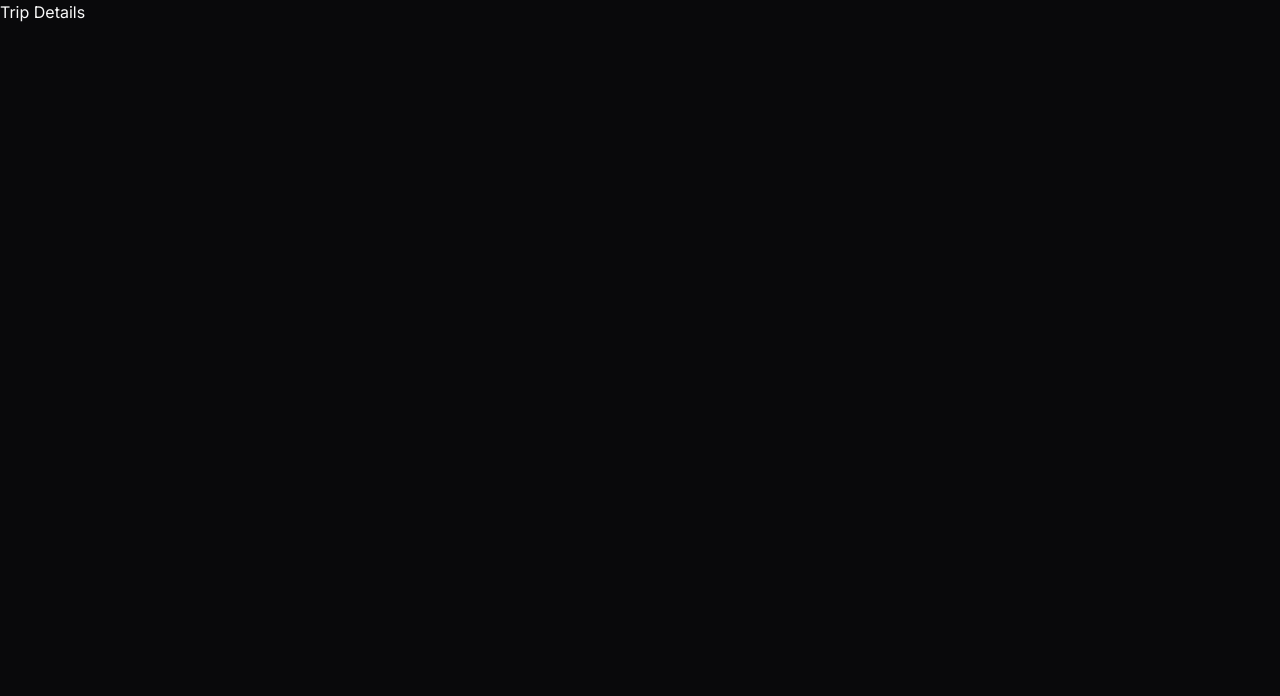
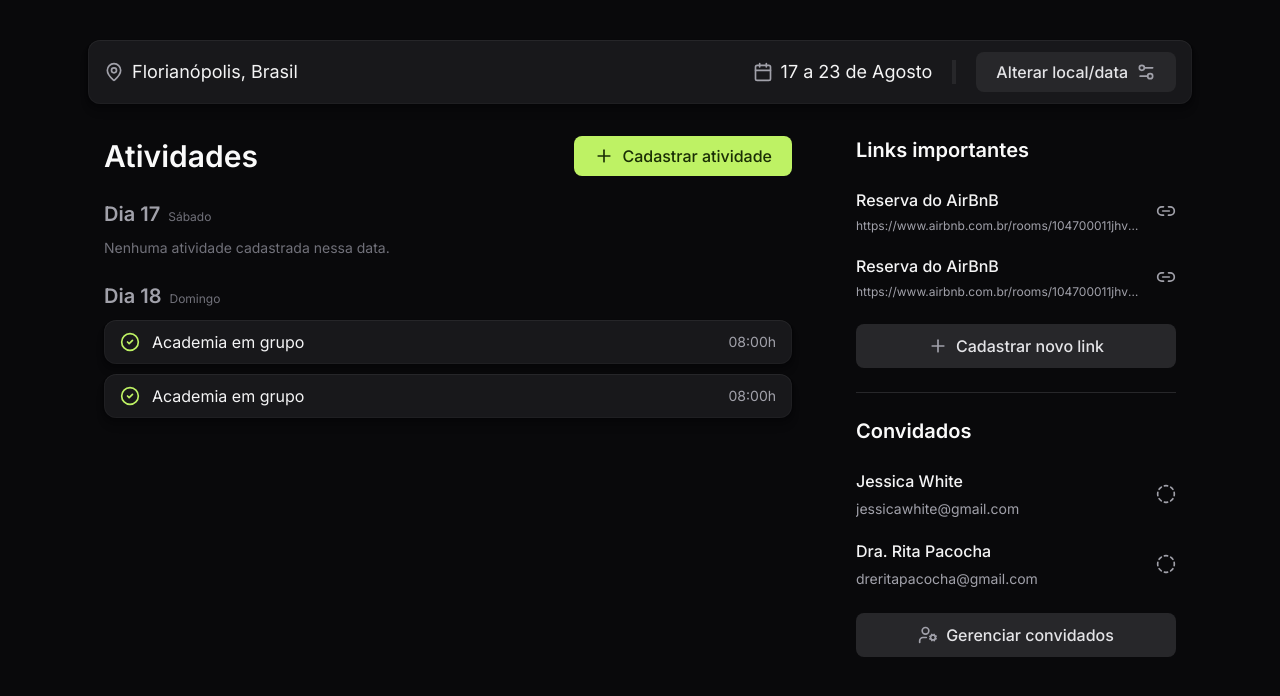
Before and after one commit to RiccettoDev/NLW-Journey-2024-frontend, a React (Vite) app: page /trips/1 in a window 1280 px wide. Shown: the top 696 px of the page. Built offline with nearby package versions, Linux system fonts and the light colour scheme.

Commit message:
[frontend-pineapleSoccer]-feat- created tripDetails page

```diff
--- a/src/pages/trip-details/index.tsx
+++ b/src/pages/trip-details/index.tsx
@@ -1,3 +1,138 @@
+import { Calendar, CircleCheck, CircleDashed, Link2, MapPin, Plus, Settings2, UserCog } from "lucide-react";
+
 export function TripDetails() {
-  return <h1>Trip Details</h1>
+  return (
+    <div className="max-w-6xl px-6 py-10 mx-auto space-y-8">
+      <div className="px-4 h-16 rounded-xl bg-zinc-900 shadow-shape flex items-center justify-between">
+        <div className="flex items-center gap-2">
+          <MapPin className="size-5 text-zinc-400" />
+          <span className="text-lg text-zinc-100">Florianópolis, Brasil</span>
+        </div>
+
+        <div className="flex items-center gap-5">
+          <div className="flex items-center gap-2">
+            <Calendar className="size-5 text-zinc-400" />
+            <span className="text-lg text-zinc-100">17 a 23 de Agosto</span>
+          </div>
+
+          <div className='w-px h-6 bg-zinc-800 p-0.5' />
+
+          <button
+            className='bg-zinc-800 text-zinc-200 rounded-lg px-5 py-2 font-medium flex items-center gap-2 hover:bg-zinc-700'>
+            Alterar local/data
+            <Settings2 className='size-5 text-zinc-400' />
+          </button>
+        </div>
+      </div>
+
+      <main className="flex gap-16 px-4">
+        <div className="flex-1 space-y-6">
+          <div className="flex items-center justify-between">
+            <h2 className="text-3xl font-semibold">Atividades</h2>
+            <button
+              className='bg-lime-300 text-lime-950 rounded-lg px-5 py-2 font-medium flex items-center gap-2 hover:bg-lime-400'
+            >
+              <Plus className='size-5' />
+              Cadastrar atividade
+            </button>
+          </div>
+
+          <div className="space-y-6">
+            <div className="space-y-2.5">
+              <div className="flex gap-2 items-baseline">
+                <span className="text-xl text-zinc-400 font-semibold">Dia 17</span>
+                <span className="text-xs text-zinc-500">Sábado</span>
+              </div>
+              <p className="text-zinc-500 text-sm">Nenhuma atividade cadastrada nessa data.</p>
+            </div>
+
+            <div className="space-y-2.5">
+              <div className="flex gap-2 items-baseline">
+                <span className="text-xl text-zinc-400 font-semibold">Dia 18</span>
+                <span className="text-xs text-zinc-500">Domingo</span>
+              </div>
+
+              <div className="space-y-2.5">
+                <div className="px-4 py-2.5 bg-zinc-900 rounded-xl shadow-shape flex items-center gap-3">
+                  <CircleCheck className="size-5 text-lime-300" />
+                  <span className="text-zinc-100">Academia em grupo</span>
+                  <span className="text-zinc-400 text-sm ml-auto">08:00h</span>
+                </div>
+              </div>
+
+              <div className="space-y-2.5">
+                <div className="px-4 py-2.5 bg-zinc-900 rounded-xl shadow-shape flex items-center gap-3">
+                  <CircleCheck className="size-5 text-lime-300" />
+                  <span className="text-zinc-100">Academia em grupo</span>
+                  <span className="text-zinc-400 text-sm ml-auto">08:00h</span>
+                </div>
+              </div>
+            </div>
+          </div>
+        </div>
+
+        <div className="w-80 space-y-6">
+          <div className="space-y-6">
+            <h2 className="font-semibold text-xl">Links importantes</h2>
+            <div className="space-y-5">
+              <div className="flex items-center justify-between gap-4">
+                <div className="space-y-1.5">
+                  <span className="block font-medium text-zinc-100">Reserva do AirBnB</span>
+                  <a href="#" className="block text-xs text-zinc-400 truncate hover:text-zinc-200">
+                    https://www.airbnb.com.br/rooms/104700011jhvfhjvhjvjhvjhvhjvhjvjhbv
+                  </a>
+                </div>
+                <Link2 className="text-zinc-400 size-5 shrink-0" />
+              </div>
+
+              <div className="flex items-center justify-between gap-4">
+                <div className="space-y-1.5">
+                  <span className="block font-medium text-zinc-100">Reserva do AirBnB</span>
+                  <a href="#" className="block text-xs text-zinc-400 truncate hover:text-zinc-200">
+                    https://www.airbnb.com.br/rooms/104700011jhvfhjvhjvjhvjhvhjvhjvjhbv
+                  </a>
+                </div>
+                <Link2 className="text-zinc-400 size-5 shrink-0" />
+              </div>
+            </div>
+            <button
+              className='bg-zinc-800 text-zinc-200 rounded-lg px-5 h-11 font-medium flex items-center gap-2 hover:bg-zinc-700 w-full justify-center'>
+              <Plus className='size-5 text-zinc-400' />
+              Cadastrar novo link
+            </button>
+          </div>
+          <div className='w-full h-px bg-zinc-800' />
+          <div className="space-y-6">
+            <h2 className="font-semibold text-xl">Convidados</h2>
+            <div className="space-y-5">
+              <div className="flex items-center justify-between gap-4">
+                <div className="space-y-1.5">
+                  <span className="block font-medium text-zinc-100">Jessica White</span>
+                  <span className="block text-sm text-zinc-400 truncate">
+                    jessicawhite@gmail.com
+                  </span>
+                </div>
+                <CircleDashed className="text-zinc-400 size-5 shrink-0" />
+              </div>
+
+              <div className="flex items-center justify-between gap-4">
+                <div className="space-y-1.5">
+                  <span className="block font-medium text-zinc-100">Dra. Rita Pacocha</span>
+                  <span className="block text-sm text-zinc-400 truncate">
+                    dreritapacocha@gmail.com
+                  </span>
+                </div>
+                <CircleDashed className="text-zinc-400 size-5 shrink-0" />
+              </div>
+            </div>
+            <button
+              className='bg-zinc-800 text-zinc-200 rounded-lg px-5 h-11 font-medium flex items-center gap-2 hover:bg-zinc-700 w-full justify-center'>
+              <UserCog className='size-5 text-zinc-400' />
+              Gerenciar convidados
+            </button>
+          </div>
+        </div>
+      </main>
+    </div>
+  )
 }
```
